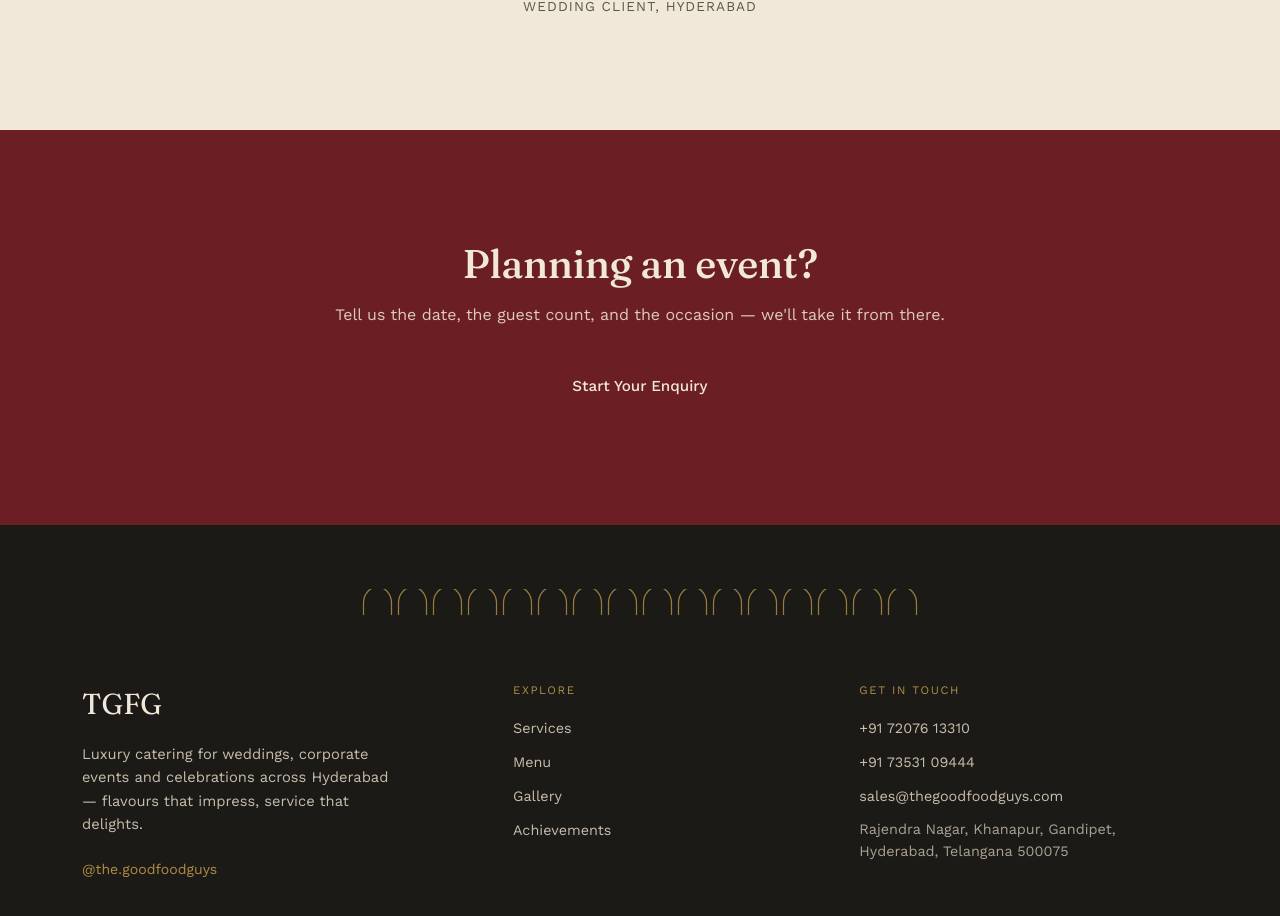
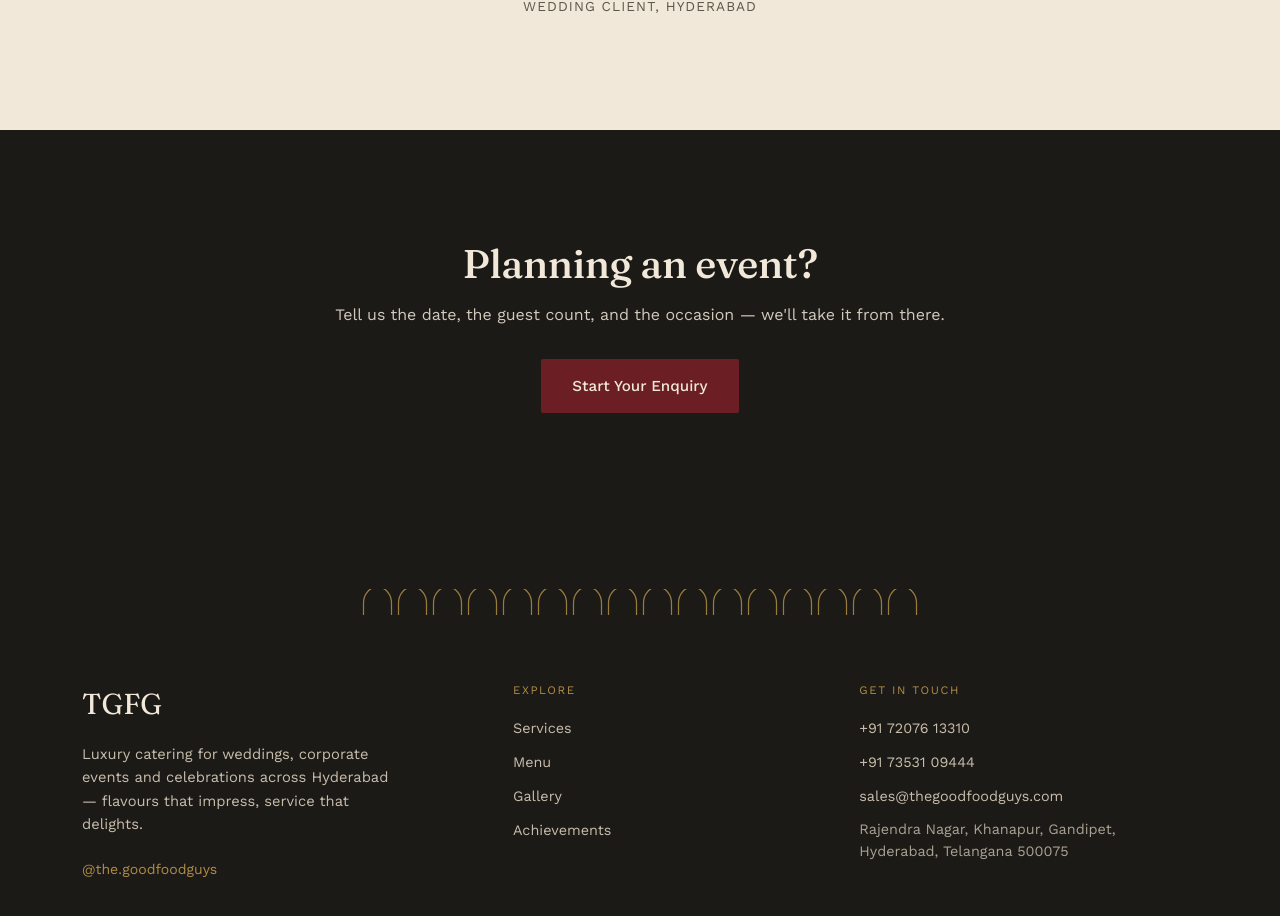
Before and after one commit to Charge-Event/tgfg-website, a React (Vite) app: page / in a window 1280 px wide. Shown: the part 2339-3255 px from the top of the page. Built offline with nearby package versions, Linux system fonts and the light colour scheme.

Commit message:
Update ListPage.css

```diff
--- a/src/pages/ListPage.css
+++ b/src/pages/ListPage.css
@@ -51,7 +51,7 @@
 }
 
 .cta {
-  background: var(--oxblood);
+  background: var(--ink);
   color: var(--pearl);
   text-align: center;
 }
```
